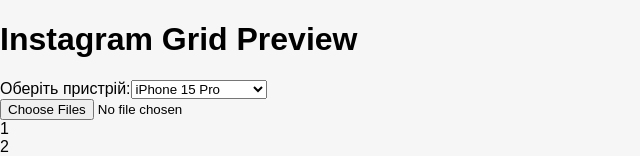
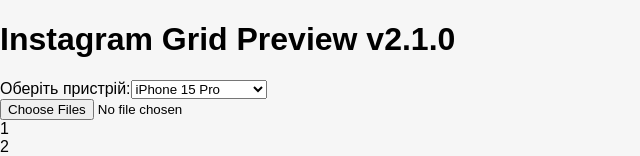
Before and after one commit to oleksiyupg/insta-preivew, a React (Vite) app: page / in a window 1280 px wide. Shown: the top 156 px of the page, without its empty margins (0-640 px from the left). Built offline with nearby package versions, Linux system fonts and the light colour scheme.

Commit message:
Update main.jsx

```diff
--- a/src/main.jsx
+++ b/src/main.jsx
@@ -1,4 +1,4 @@
-// Instagram Grid Preview Web App - FIXED UX FOR SINGLE IMAGE UPLOAD
+// Instagram Grid Preview Web App – Version 2.1.0 (UX markers, fixed image placement)
 
 import React, { useState } from "react";
 import ReactDOM from "react-dom/client";
@@ -31,7 +31,9 @@ function App() {
 
   return (
     <div className="p-4 space-y-4 font-sans max-w-4xl mx-auto">
-      <h1 className="text-3xl font-bold">Instagram Grid Preview</h1>
+      <h1 className="text-3xl font-bold">
+        Instagram Grid Preview <span className="text-sm font-normal">v2.1.0</span>
+      </h1>
 
       <div>
         <label className="font-semibold">Оберіть пристрій:</label>
@@ -54,10 +56,7 @@ function App() {
         className="border px-3 py-2 rounded"
       />
 
-      <div
-        className="relative mx-auto bg-white"
-        style={{ width, height }}
-      >
+      <div className="relative mx-auto bg-white" style={{ width, height }}>
         <div className="grid grid-cols-3 grid-rows-3 w-full h-full">
           {images.map((img, i) => (
             <div
```
